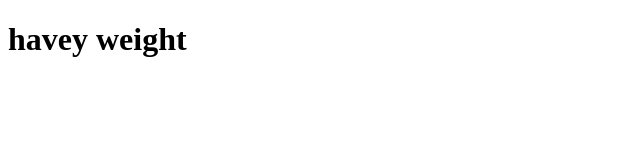
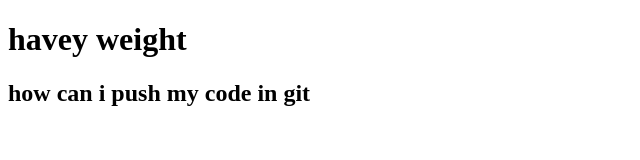
Before and after one commit to mamun323064/Programming-Hero, a plain HTML site: page index.html in a window 1280 px wide. Shown: the whole page, without its empty margins (0-640 px from the left). Drawn offline with Linux system fonts and the light colour scheme.

Commit message:
nice coding

```diff
--- a/index.html
+++ b/index.html
@@ -7,6 +7,7 @@
 </head>
 <body>
     <h1>havey weight</h1>
+    <h2>how can i push my code in git</h2>
 
 
 </body>
```
